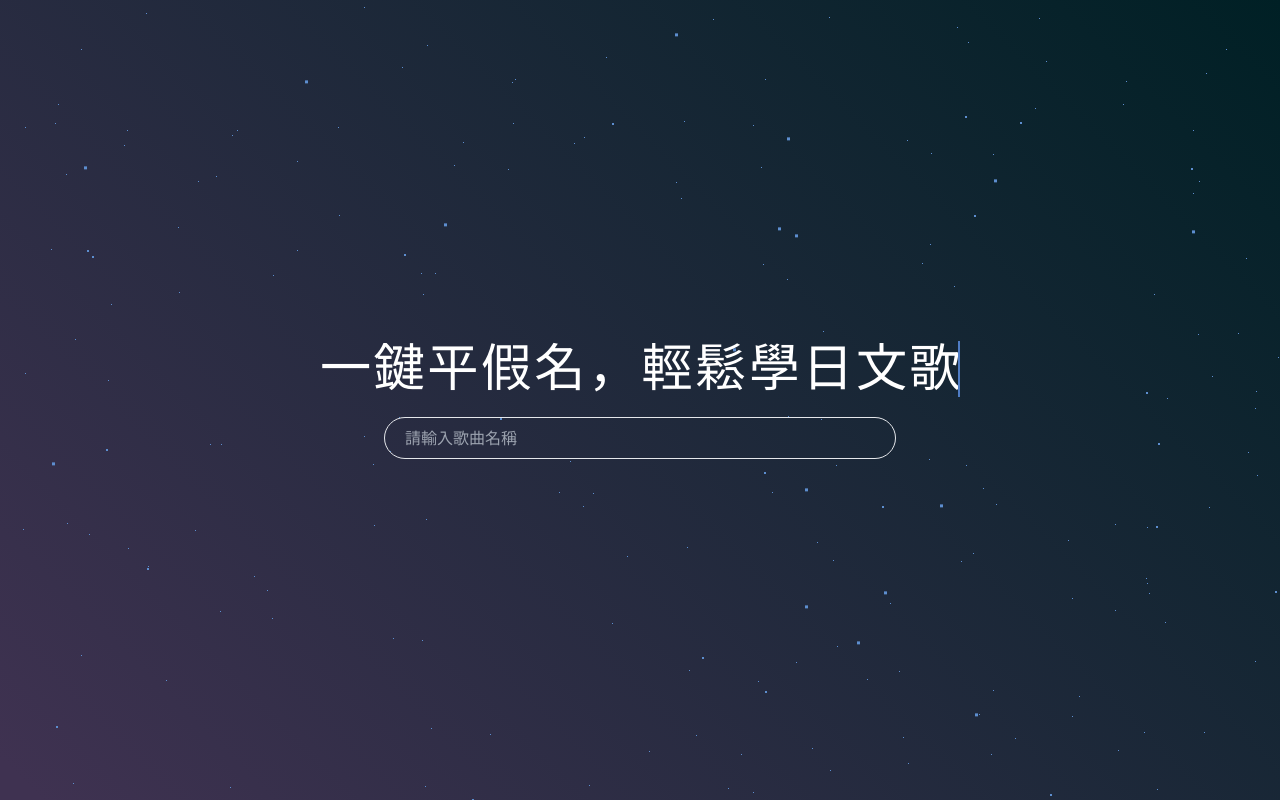
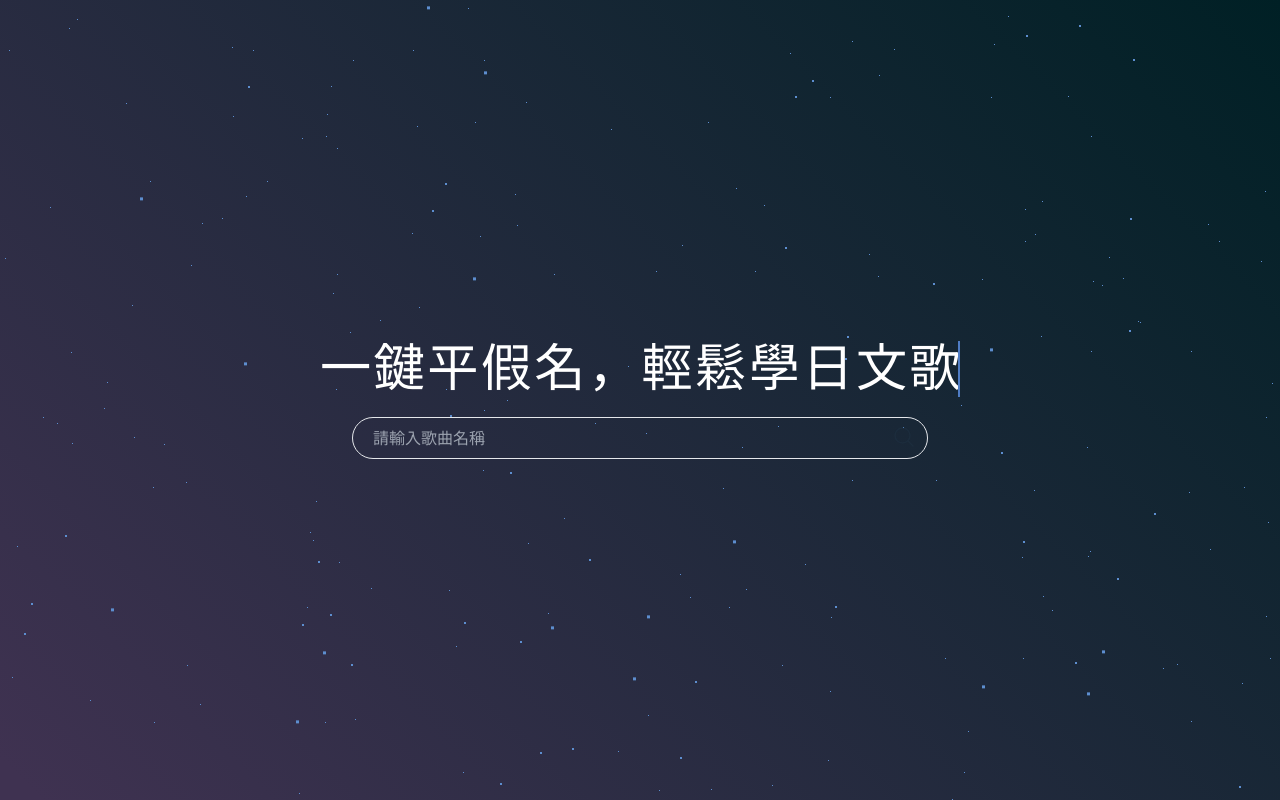
Before and after one commit to seesawjack/KAKUKAKU, a Vue app: page /songlist in a window 1280 px wide. Built offline with nearby package versions, Linux system fonts and the light colour scheme.

Commit message:
202305120948-(1)調整網站名稱、、web icon(2)調整歌詞判斷

```diff
--- a/index.html
+++ b/index.html
@@ -4,7 +4,7 @@
     <meta charset="UTF-8" />
     <link rel="icon" type="image/svg+xml" href="/vite.svg" />
     <meta name="viewport" content="width=device-width, initial-scale=1.0" />
-    <title>Japanese KTV</title>
+    <title>kakukaku</title>
   </head>
   <body>
     <div id="app"></div>
--- a/src/components/atmos/AtmosInput.vue
+++ b/src/components/atmos/AtmosInput.vue
@@ -1,16 +1,20 @@
 <template>
   <form @submit.prevent="searchSong">
-    <input
-      class="resize-none bg-[transparent] border border-solid rounded-3xl py-2 px-5 max-w-lg w-full"
+    <div class="relative max-w-xl mx-auto">
+      <input
+      class="resize-none bg-[transparent] border border-solid rounded-3xl py-2 px-5  w-full"
       type="text"
       :placeholder="inputPh"
       v-model="searchValue"
     />
+    <search-glasses class="absolute right-3 top-2 opacity-40"/>
+    </div>
   </form>
 </template>
 
 <script setup>
 import { ref } from "vue";
+import SearchGlasses from '../svg/SearchGlasses.vue'
 const props = defineProps({
   inputPh: String,
 });
--- a/src/components/organisms/OrganLyricResult.vue
+++ b/src/components/organisms/OrganLyricResult.vue
@@ -33,7 +33,8 @@ const videoId = computed(()=>{
 
 onMounted(()=>{
   if(!videoId.value){
-    error.value = '未找到來源'
+    error.value = '未找到來源';
+    router.push('/songlist')
   }
 })
 
--- a/src/components/svg/BarsButton.vue
+++ b/src/components/svg/BarsButton.vue
@@ -2,9 +2,4 @@
   <svg xmlns="http://www.w3.org/2000/svg" fill="none" viewBox="0 0 24 24" strokeWidth={1.5} stroke="currentColor" className="w-6 h-6">
   <path strokeLinecap="round" strokeLinejoin="round" d="M3.75 6.75h16.5M3.75 12h16.5m-16.5 5.25h16.5" />
 </svg>
-
 </template>
-
-<script>
-
-</script>
--- /dev/null
+++ b/src/components/svg/SearchGlasses.vue
@@ -0,0 +1,16 @@
+<template>
+  <svg
+    xmlns="http://www.w3.org/2000/svg"
+    fill="none"
+    viewBox="0 0 24 24"
+    stroke-width="1.5"
+    stroke="currentColor"
+    class="w-6 h-6"
+  >
+    <path
+      stroke-linecap="round"
+      stroke-linejoin="round"
+      d="M21 21l-5.197-5.197m0 0A7.5 7.5 0 105.196 5.196a7.5 7.5 0 0010.607 10.607z"
+    />
+  </svg>
+</template>
--- a/src/stores/hiragana/index.js
+++ b/src/stores/hiragana/index.js
@@ -33,7 +33,7 @@ export const useHiraganaStore = defineStore('hiragana',()=>{
         diff.reduce((acc,[kind,text])=>{
           if(kind === 0){
             if(acc.kanji || acc.hiragana){
-              html += acc.kanji !== null ?`<ruby>${acc.kanji}<rp>(</rp><rt>${acc?.hiragana}</rt><rp>)</rp></ruby>`:'';
+              html += !acc.kanji.match(/[a-zA-Z]+/gm) ?`<ruby>${acc.kanji}<rp>(</rp><rt>${acc?.hiragana}</rt><rp>)</rp></ruby>`:acc.kanji;
               acc.kanji = null;
               acc.hiragana = null;
             };
```
Also changed, not shown: public/vite.svg.
